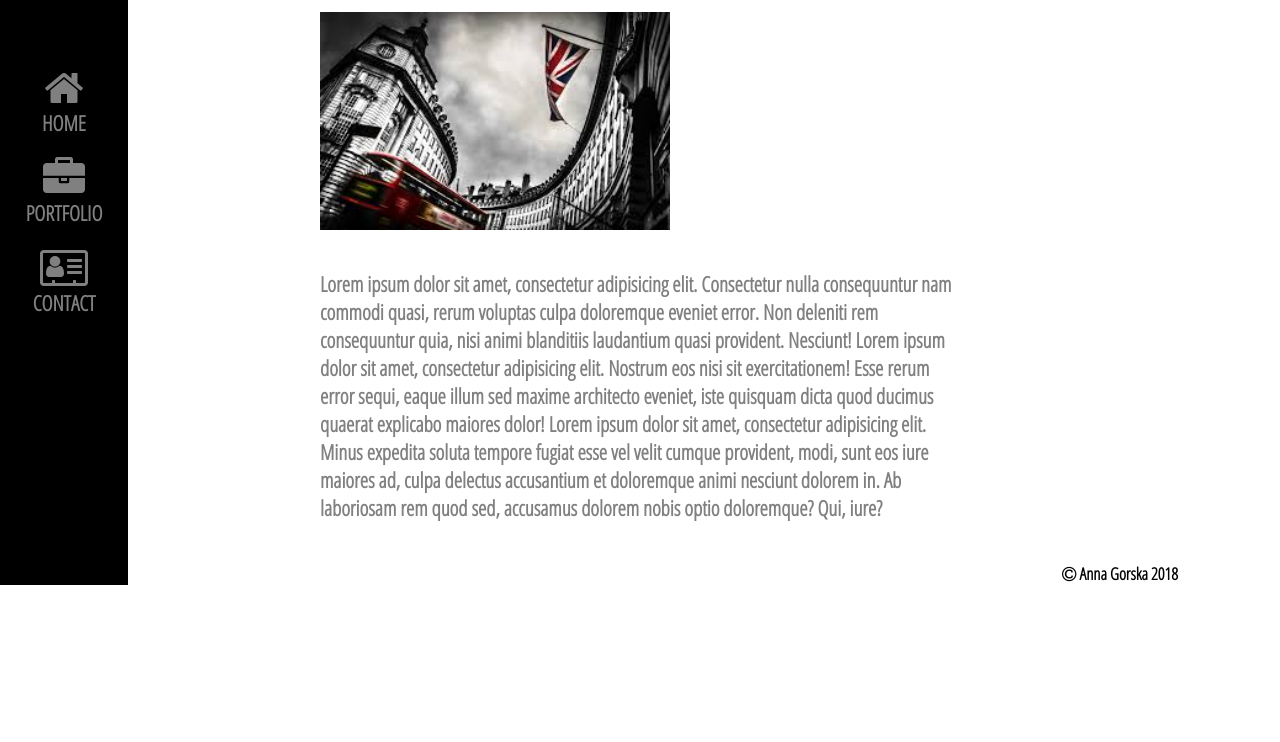
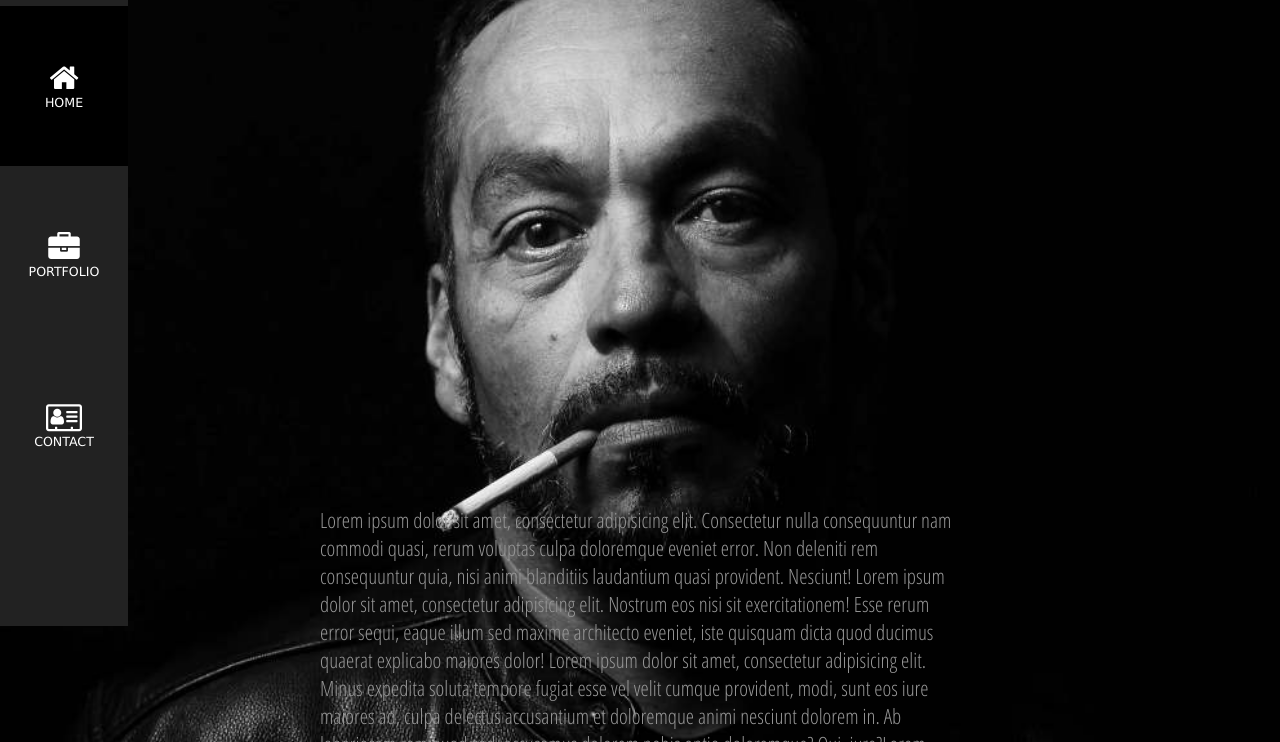
Before and after one commit to T4Net/AnnsWeb, a plain HTML site: page index.html in a window 1280 px wide. Shown: the part 174-916 px from the top of the page. Before the commit the page ends 800 px from the top, so only its background shows below. Drawn offline with Linux system fonts and the light colour scheme.

Commit message:
refactor

```diff
--- a/CSS/mainStyle.css
+++ b/CSS/mainStyle.css
@@ -8,65 +8,74 @@
  html {
    font-family: 'Open Sans Condensed', Helvetica, Verdana, Arial, sans-serif;
    font-size: 21px;
-   background-color: rgb(255, 255, 255);
+   background-color: rgb(0, 0, 0);
 }
 body {
-  color: gray;
-  font-weight: bold;
+  color: rgb(150, 150, 150);
   min-height: 100vh;
 
-}
-a {
-  color: gray;
 }
 div.page_wrapper {
   display: grid;
   grid-template-columns: 10vw 15vw 1fr 25vw;
   grid-row-gap: 40px;
+  background-image: url("../media/Images/man_smoke.jpg");
+  background-repeat: no-repeat;
+  background-position: left top;
+  background-size: cover;
 }
 nav.left_site_nav {
-  grid-column: 1 / 2;
-  grid-row: 1 / 5;
-
+  padding-bottom: 15vh;
+  position: fixed;
+  width: 10vw;
+  height: 100%;
   display: flex;
   flex-direction: column;
   align-items: center;
-  justify-content: flex-start;
-  background-color: black;
+  justify-content: space-between;
+  background-color: rgb(34, 34, 34);
+  color: rgb(255, 255, 255);
 }
 #avatar_image {
   width: 100%;
   height: auto;
-  padding-bottom: 50px;
+}
+nav.left_site_nav > a {
+  color: rgb(255, 255, 255);
+  width: 100%;
+  height: 20vh;
+  display: flex;
+  flex-direction: column;
+  align-items: center;
+  justify-content: center;
+  font-family: Verdana, sans-serif;
+  font-size: .6rem;
 }
 nav.left_site_nav i {
-  padding-top: 20px;
+  font-size: 1.5rem;
 }
 nav.left_site_nav a:hover {
-  color: white;
+  background-color: rgb(0, 0, 0);
+}
+a.current {
+  background-color: rgb(0, 0, 0);
 }
 header {
-  font-family: 'Gentium Book Basic';
   margin: 20px 0 50px;
   grid-row: 1 / 2;
   grid-column: 3 / 4;
   text-align:center;
 }
-#main_section_image {
-  grid-column: 3 / 4;
-  grid-row: 2 / 3;
-  width: 100%;
-  max-width: 350px;
-  height: auto;
-}
 section.main_section_text {
-  grid-row: 3 / 4;
+  grid-row: 14;
   grid-column: 3 / 4;
 }
 footer {
   grid-column: 4;
-  grid-row: 4;
+  grid-row: 15;
   color: rgb(0, 0, 0);
   font-size: .8rem;
   justify-self: center;
+  align-self: end;
+  color: rgb(180, 180, 180)
 }
--- a/index.html
+++ b/index.html
@@ -8,23 +8,23 @@
   <!--<link rel="stylesheet" href="https://www.w3schools.com/w3css/4/w3.css">-->
   <!-- Google fonts -->
   <link href="https://fonts.googleapis.com/css?family=Anton|Open+Sans+Condensed:300" rel="stylesheet">
-  <link rel="shortcut icon" type="image/gif" href="./Media/favicon/favicon.png"/>
-  <link rel="stylesheet" type="text/css" href="./CSS/mainStyle.css">
+  <link rel="shortcut icon" type="image/gif" href="./media/favicon/favicon.png"/>
+  <link rel="stylesheet" type="text/css" href="./css/mainStyle.css">
 </head>
 <body>
   <div class="page_wrapper">
     <nav class="left_site_nav">
       <!-- Avatar image in top left corner -->
-      <img src="./Media/Images/profile_girl.jpg" id="avatar_image"  alt="Anna's profile picture"/>
-      <i class="fa fa-home fa-2x"></i><a href="#">HOME</a>
-      <i class="fa fa-briefcase fa-2x"></i><a href="#">PORTFOLIO</a>
-      <i class="fa fa-address-card-o fa-2x"></i><a href="#">CONTACT</a>
+      <img src="./media/Images/profile_girl.jpg" id="avatar_image"  alt="Anna's profile picture"/>
+      <a href="./index.html" class="current"><i class="fa fa-home"></i>HOME</a>
+      <a href="#"><i class="fa fa-briefcase"></i>PORTFOLIO</a>
+      <a href="#"><i class="fa fa-address-card-o"></i>CONTACT</a>
     </nav> <!-- end left_site_nav -->
     <header>
       <h1>Translation Services</h1>
       <h3>Polish to English and English to Polish</h3>
     </header>
-    <img src="Media/Images/mainP.jpg" id="main_section_image"/>
+    <!--<img src="media/Images/mainP.jpg" id="main_section_image"/>-->
     <section class="main_section_text">
       Lorem ipsum dolor sit amet, consectetur adipisicing elit.
       Consectetur nulla consequuntur nam commodi quasi, rerum voluptas
@@ -38,9 +38,19 @@
       Minus expedita soluta tempore fugiat esse vel velit cumque provident,
       modi, sunt eos iure maiores ad, culpa delectus accusantium et doloremque
       animi nesciunt dolorem in. Ab laboriosam rem quod sed, accusamus dolorem
-      nobis optio doloremque? Qui, iure?
+      nobis optio doloremque? Qui, iure?Lorem ipsum dolor sit amet,
+      consectetur adipisicing elit. Similique eius temporibus,
+      sapiente reprehenderit explicabo, quis sequi placeat, ea quod,
+      blanditiis esse cumque sunt odio dolor necessitatibus soluta
+      dicta voluptates praesentium modi aliquid!
+      Lorem ipsum dolor sit amet, consectetur adipisicing elit.
+       Ut necessitatibus neque eaque aliquam reprehenderit,
+       accusantium! Laboriosam deleniti, labore dolorum dolorem
+       neque nihil, nisi repellat fugit totam dicta! Nulla amet
+       mollitia ea pariatur!
     </section> <!-- end main_section_text -->
     <footer><i class="fa fa-copyright"></i> Anna Gorska 2018</footer>
   </div> <!-- end page_wrapper -->
+
 </body>
 </html>
```
